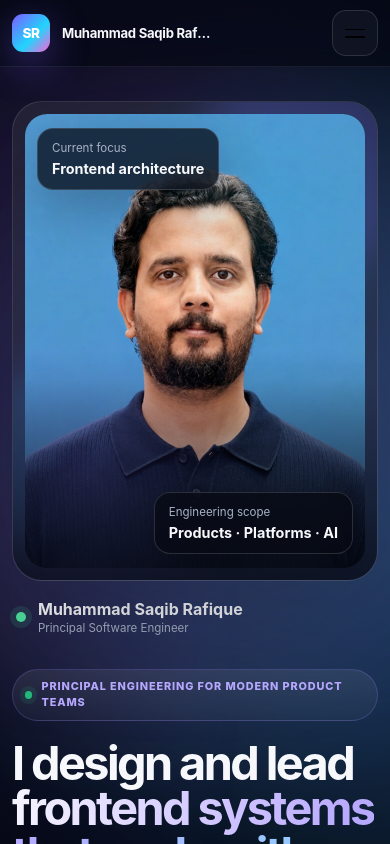
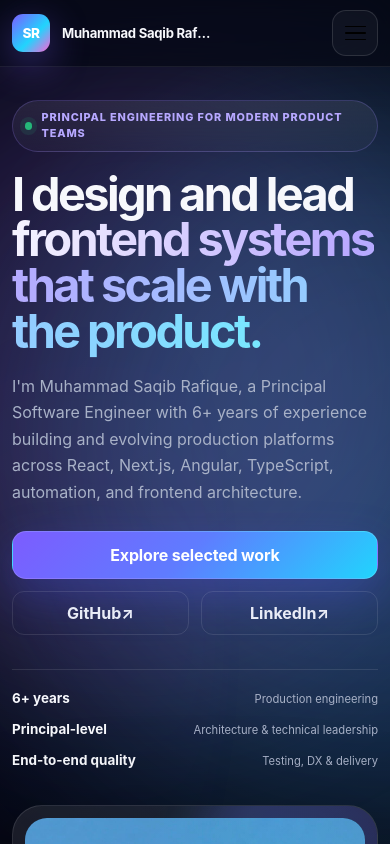
Before and after one commit to saqibRafique/Portfolio, a Next.js app: page / in a window 390 px wide. Shown: the top 844 px of the page. Built offline with nearby package versions, Linux system fonts and the light colour scheme.

Commit message:
Fix mobile navigation and hero ordering regression (#11)

```diff
--- a/app/globals.css
+++ b/app/globals.css
@@ -1430,3 +1430,211 @@ body.nav-open {
     text-align: right;
   }
 }
+
+
+/* Mobile regression fixes: keep this block last to override legacy menu rules. */
+@media (max-width: 980px) {
+  .site-header {
+    z-index: 100;
+  }
+
+  .hero-copy {
+    order: 0;
+  }
+
+  .hero-profile {
+    order: 1;
+    margin-inline: auto;
+  }
+
+  .mobile-nav {
+    position: static;
+  }
+
+  .mobile-nav-panel {
+    position: fixed;
+    top: 66px;
+    right: 0;
+    bottom: 0;
+    left: 0;
+    width: 100vw;
+    height: calc(100dvh - 66px);
+    padding: 28px 24px 32px;
+    border: 0;
+    border-radius: 0;
+    background:
+      radial-gradient(circle at 84% 8%, rgba(33,212,253,.12), transparent 22rem),
+      radial-gradient(circle at 10% 80%, rgba(124,92,255,.18), transparent 24rem),
+      #060914;
+    backdrop-filter: none;
+    box-shadow: none;
+    overflow-y: auto;
+  }
+
+  .mobile-nav-inner {
+    min-height: 100%;
+    width: min(100%, 620px);
+    margin-inline: auto;
+    display: grid;
+    grid-template-rows: auto 1fr;
+    gap: 28px;
+  }
+
+  .mobile-nav-panel nav {
+    position: static;
+    inset: auto;
+    width: 100%;
+    padding: 0;
+    border: 0;
+    border-radius: 0;
+    background: transparent;
+    backdrop-filter: none;
+    box-shadow: none;
+    align-self: center;
+    display: grid;
+  }
+
+  .mobile-nav-panel nav a {
+    position: static;
+    width: 100%;
+    margin: 0;
+    padding: 18px 0;
+    border: 0;
+    border-bottom: 1px solid rgba(255,255,255,.10);
+    border-radius: 0;
+    background: transparent;
+    color: #f7f8fc;
+    box-shadow: none;
+    font-size: clamp(2.2rem, 9vw, 4rem);
+    font-weight: 700;
+  }
+}
+
+@media (max-width: 700px) {
+  .hero {
+    display: flex;
+    flex-direction: column;
+    gap: 36px;
+  }
+
+  .hero-copy {
+    order: 0;
+    width: 100%;
+  }
+
+  .hero-profile {
+    order: 1;
+    width: 100%;
+    margin: 0;
+  }
+
+  .profile-frame {
+    min-height: 430px;
+  }
+
+  .profile-card {
+    display: none;
+  }
+
+  .profile-signature {
+    margin-top: 14px;
+  }
+}
+
+@media (max-width: 420px) {
+  .mobile-nav-panel {
+    padding-inline: 20px;
+  }
+
+  .profile-frame {
+    min-height: 400px;
+  }
+}
+
+
+/* Explicit mobile header + menu interaction behavior */
+@media (max-width: 980px) {
+  main {
+    padding-top: 72px;
+  }
+
+  .site-header {
+    position: fixed;
+    top: 0;
+    left: 0;
+    right: 0;
+    width: 100%;
+    z-index: 120;
+  }
+
+  .nav-wrap {
+    min-height: 72px;
+  }
+
+  .menu-toggle {
+    gap: 5px;
+    transition:
+      background 220ms ease,
+      border-color 220ms ease,
+      transform 220ms cubic-bezier(.2,.8,.2,1);
+  }
+
+  .menu-toggle:active {
+    transform: scale(.96);
+  }
+
+  .menu-toggle span {
+    width: 21px;
+    transform-origin: center;
+    transition:
+      transform 320ms cubic-bezier(.2,.8,.2,1),
+      opacity 180ms ease,
+      width 220ms ease;
+  }
+
+  .mobile-nav.is-open .menu-toggle span:nth-child(1) {
+    transform: translateY(6.5px) rotate(45deg);
+  }
+
+  .mobile-nav.is-open .menu-toggle span:nth-child(2) {
+    opacity: 0;
+    transform: scaleX(.25);
+  }
+
+  .mobile-nav.is-open .menu-toggle span:nth-child(3) {
+    transform: translateY(-6.5px) rotate(-45deg);
+  }
+
+  .mobile-nav-panel {
+    top: 72px;
+    height: calc(100dvh - 72px);
+    opacity: 0;
+    transform: translateY(-14px) scale(.99);
+    clip-path: inset(0 0 100% 0 round 0 0 28px 28px);
+    transition:
+      opacity 220ms ease,
+      transform 360ms cubic-bezier(.2,.8,.2,1),
+      clip-path 420ms cubic-bezier(.2,.8,.2,1);
+  }
+
+  .mobile-nav.is-open .mobile-nav-panel {
+    opacity: 1;
+    transform: translateY(0) scale(1);
+    clip-path: inset(0 0 0 0 round 0);
+  }
+}
+
+@media (max-width: 700px) {
+  main {
+    padding-top: 66px;
+  }
+
+  .nav-wrap {
+    min-height: 66px;
+  }
+
+  .mobile-nav-panel {
+    top: 66px;
+    height: calc(100dvh - 66px);
+  }
+}
--- a/components/MobileNav.tsx
+++ b/components/MobileNav.tsx
@@ -30,6 +30,7 @@ export function MobileNav() {
       >
         <span />
         <span />
+        <span />
       </button>
 
       <div
@@ -52,17 +53,6 @@ export function MobileNav() {
               </a>
             ))}
           </nav>
-
-          <div className="mobile-nav-footer">
-            <a
-              href="https://www.linkedin.com/in/muhammad-saqib-rafique/"
-              target="_blank"
-              rel="noreferrer"
-            >
-              LinkedIn ↗
-            </a>
-            <a href="mailto:saqib_awan29@hotmail.com">Email ↗</a>
-          </div>
         </div>
       </div>
     </div>
```
Also changed, not shown: 1 other file (tests, documents, lock files or other folders).
